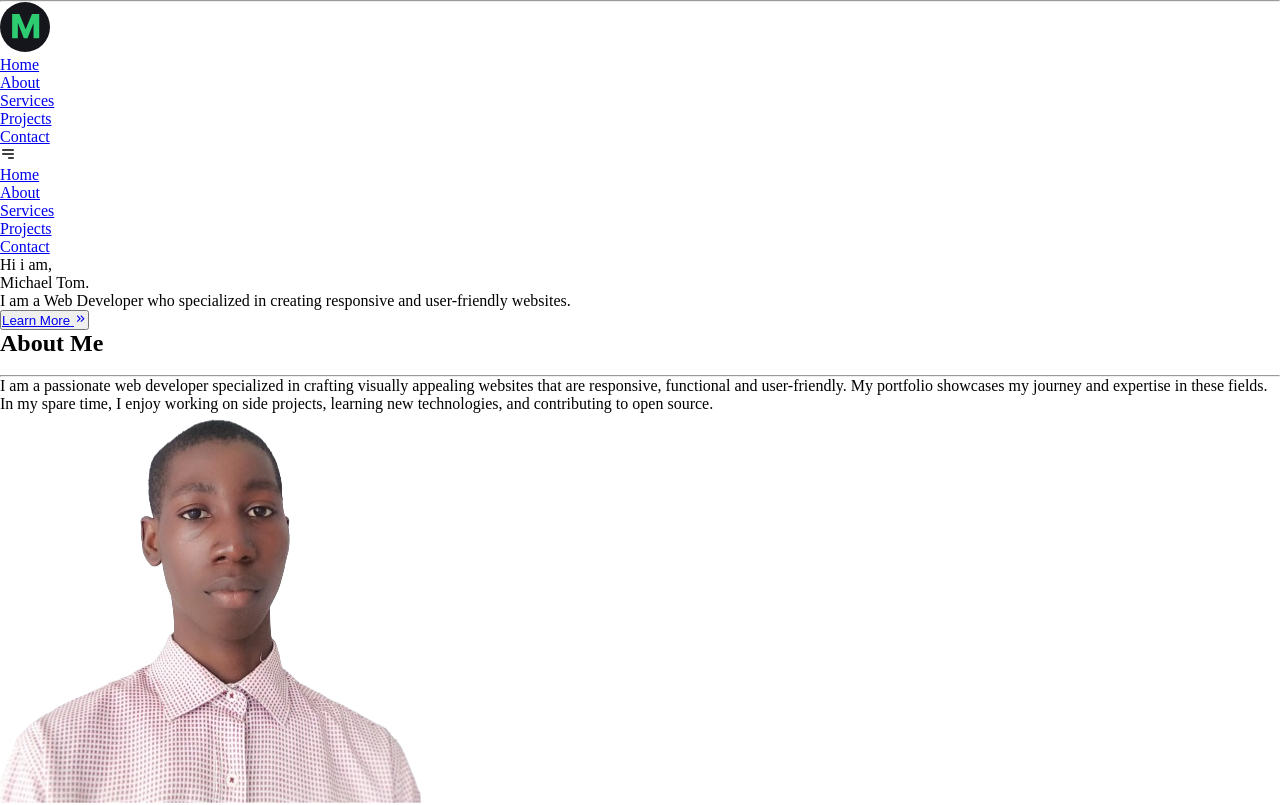
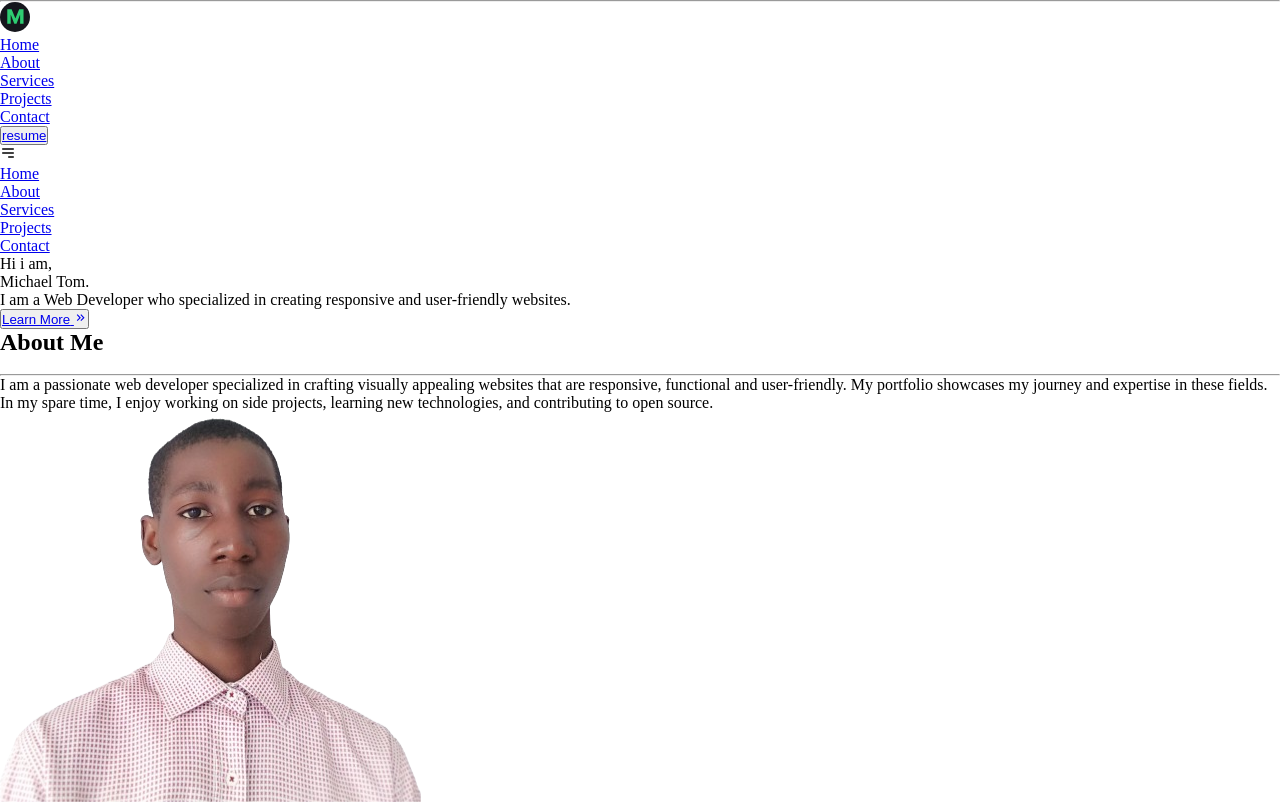
Before and after one commit to michaeltom1/michaelPortfolio, a React (Vite) app: page / in a window 1280 px wide. Shown: the top 805 px of the page. Built offline with nearby package versions, Linux system fonts and the light colour scheme.

Commit message:
created DataContext

```diff
--- a/src/components/Buttons.jsx
+++ b/src/components/Buttons.jsx
@@ -1,12 +1,22 @@
 import { Link } from "react-router-dom";
 import { MdKeyboardDoubleArrowRight } from "react-icons/md";
 
-function Buttons({ text, to, Icon = MdKeyboardDoubleArrowRight, hideIcon }) {
+function Buttons({
+  text,
+  to,
+  Icon = MdKeyboardDoubleArrowRight,
+  hideIcon,
+  width = "w-48",
+  height = "h-16",
+  fontWeight = "font-bold",
+}) {
   return (
-    <button className="font-bold rounded-lg text-lg w-48 h-16 hover:bg-accent text-[#ffffff]">
+    <button
+      className={` rounded-lg text-lg ${width} ${height} hover:bg-accent text-[#ffffff]`}
+    >
       <Link
         to={to}
-        className="rounded-lg flex gap-2 items-center w-48 h-16 bg-primary justify-center hover:-translate-x-1 hover:-translate-y-1 duration-500 ease-out transition-transform transform active:scale-95 border-accent border"
+        className={`rounded-lg flex gap-2 items-center ${width} ${height} bg-primary justify-center hover:-translate-x-1 hover:-translate-y-1 duration-500 ease-out transition-transform transform active:scale-95 border-accent border`}
       >
         {text} {!hideIcon && <Icon className="text-3xl" />}
       </Link>
--- a/src/components/Nav.jsx
+++ b/src/components/Nav.jsx
@@ -4,6 +4,8 @@ import { nav } from "../styles/Styles";
 import { navItems } from "../data/Data";
 import { MdClose } from "react-icons/md";
 import { motion } from "framer-motion";
+import { Link } from "react-router-dom";
+import Buttons from "./Buttons"
 
 function Nav() {
   const [menuClick, setMenuClick] = useState(false);
@@ -63,10 +65,11 @@ function Nav() {
         <hr className="line-draw absolute bottom-0 border-accent w-0" />
 
         <div className={`${nav.container}`}>
-          <div className="hover:bg-accent rounded-full p-1  duration-500 ease-out">
+          <div className="bg-accent animatePing rounded-full p-1  duration-500 ease-out">
+            <Link to="/">
               <svg
-              width="50"
-              height="50"
+                width="30"
+                height="30"
                 viewBox="0 0 300 300"
                 fill="none"
                 xmlns="http://www.w3.org/2000/svg"
@@ -77,24 +80,8 @@ function Nav() {
                   fill="#2ECC71"
                 />
               </svg>
+            </Link>
           </div>
-          {/* <ul
-            className={`${nav.ul} gap-8`}>
-            {navItems.map((item) => (
-              <motion.li
-                key={item.id}
-                className={`${nav.li} transition list-disc marker:text-accent`}
-                initial={{ opacity: 0, y: -10 }}
-                animate={{ opacity: 1, y: 0 }}
-                transition={{
-                  duration: 0.8,
-                  ease: "easeInOut"
-                }}
-              >
-                <a href={`#${item.url}`}>{item.id}</a>
-              </motion.li>
-            ))}
-          </ul>       */}
           <motion.ul
             className={`${nav.ul} gap-8`}
             initial={{ y: "-10rem", opacity: 0 }}
@@ -107,7 +94,7 @@ function Nav() {
             {navItems.map((item, index) => (
               <motion.li
                 key={item.id}
-                className={`${nav.li} ${
+                className={`${nav.l} ${
                   item.id === "Home" ? " " : "delay-0"
                 } transition list-disc marker:text-accent`}
                 initial={{ opacity: 0, y: -10 }}
@@ -123,8 +110,12 @@ function Nav() {
             ))}
           </motion.ul>
 
+          <div className="absolute right-10 hidden lg:block">
+            <Buttons text="resume" width="w-28" height="h-10" hideIcon />
+          </div>
+
           <div
-            className={`lg:hidden text-3xl cursor-pointer transform transition-transform duration-300 ease-in-out ${
+            className={`lg:hidden text-3xl  cursor-pointer transform transition-transform duration-300 ease-in-out ${
               menuClick ? " rotate-90" : "rotate-0"
             } `}
             onClick={handleMenuClick}
--- /dev/null
+++ b/src/context/DataProviderContext.jsx
@@ -0,0 +1,43 @@
+import { useEffect, useRef, useState, createContext, useContext } from "react";
+
+const dataContext = createContext();
+
+function DataProviderContext({ children }) {
+  const [isVisible, setIsVisible] = useState(false);
+  const elementRef = useRef(null);
+  useEffect(() => {
+    const observer = new IntersectionObserver(([entry]) => {
+      if (entry.isIntersecting) {
+        setIsVisible(true);
+        observer.unobserve(entry.target); // Stop observing the element
+      }
+      // setIsVisible(entry.isIntersecting);
+    });
+
+    const elementReff = elementRef.current;
+
+    if (elementRef.current) {
+      observer.observe(elementRef.current);
+    }
+
+    return () => {
+      if (elementReff) {
+        observer.unobserve(elementReff);
+      }
+    };
+  }, []);
+  console.log(isVisible);
+
+  return (
+
+      <dataContext.Provider value={{ isVisible, elementRef }}>
+        {children}
+      </dataContext.Provider>
+  );
+}
+
+export default DataProviderContext;
+
+export function useData() {
+  return useContext(dataContext);
+}
--- a/src/main.jsx
+++ b/src/main.jsx
@@ -1,9 +1,10 @@
-import ThemeProviderContext from './context/ThemeProviderContext.jsx'
-import { BrowserRouter } from 'react-router-dom'
-import { createRoot } from 'react-dom/client'
+import ThemeProviderContext from "./context/ThemeProviderContext.jsx";
+import DataProviderContext from "./context/DataProviderContext.jsx";
+import { BrowserRouter } from "react-router-dom";
+import { createRoot } from "react-dom/client";
 import { cssJs } from "./styles/Styles.js";
-import { StrictMode } from 'react'
-import App from './App.jsx'
+import { StrictMode } from "react";
+import App from "./App.jsx";
 
 import { ToastContainer } from "react-toastify";
 import "react-toastify/dist/ReactToastify.css";
@@ -12,11 +13,13 @@ document.getElementById("style").innerHTML = cssJs;
 
 createRoot(document.getElementById("root")).render(
   <StrictMode>
-    <ToastContainer position="top-center" />
-    <BrowserRouter>
-      <ThemeProviderContext>
-        <App />
-      </ThemeProviderContext>
-    </BrowserRouter>
+    <ThemeProviderContext>
+      <BrowserRouter>
+        <ToastContainer position="top-center" />
+        <DataProviderContext>
+          <App />
+        </DataProviderContext>
+      </BrowserRouter>
+    </ThemeProviderContext>
   </StrictMode>
 );
--- a/src/pages/Home.jsx
+++ b/src/pages/Home.jsx
@@ -20,6 +20,8 @@ function Home() {
       theme: "colored",
     });
   };
+
+
 
   return (
     <>
@@ -90,10 +92,7 @@ function Home() {
           </div>
           <div className={`${servicesStyle.grid} `}>
             {services.map((service) => (
-              <div
-                key={service.id}
-                className={`${servicesStyle.card}`}
-              >
+              <div key={service.id} className={`${servicesStyle.card}`}>
                 <service.ico className={servicesStyle.ico} />
                 <h3 className={servicesStyle.title}>{service.title}</h3>
                 <p>{service.desc}</p>
@@ -165,6 +164,7 @@ function Home() {
           id="contact"
           className={`${home.sectionCente} h-scree py-20 my-20 grid place-content-center  text-center `}
         >
+
           <div className="space-y-8">
             <h2 className={`${home.sectionTitle}`}>Get in Touch</h2>
             <p className="text-xl py-8">
@@ -173,7 +173,7 @@ function Home() {
             </p>
             <div className="flex justify-center ">
               <Buttons
-                text="👋 Say Hello"
+                text="Say Hello 👋"
                 to="mailto:mic81070@gmail.com"
                 hideIcon
               />
--- a/src/styles/Styles.js
+++ b/src/styles/Styles.js
@@ -91,11 +91,10 @@ export const home = {
 };
 
 export const nav = {
-  bg: "bg-secondar",
   ul: " lg:flex gap-4 hidden",
   li: "hover:text-accent",
   container:
-    "h-16 flex items-center justify-between font-medium text-lg w-4/5 m-auto",
+    "h-16 flex items-center justify-between font-medium text-lg w-4/5 m-auto pr-0 lg:pr-16",
 };
 
 export const about = {
```
Also changed, not shown: 1 other file (tests, documents, lock files or other folders). Lines whose indentation alone changed are shown as unchanged.
